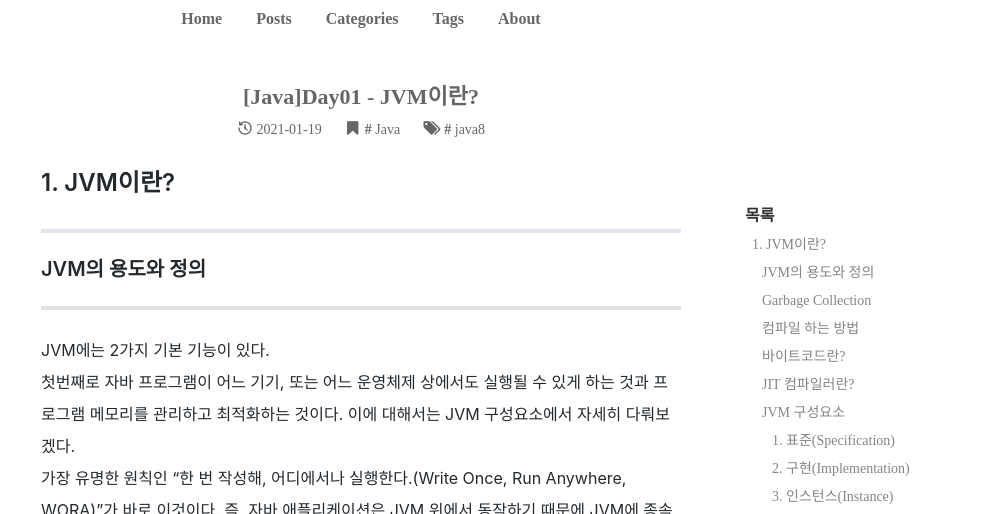
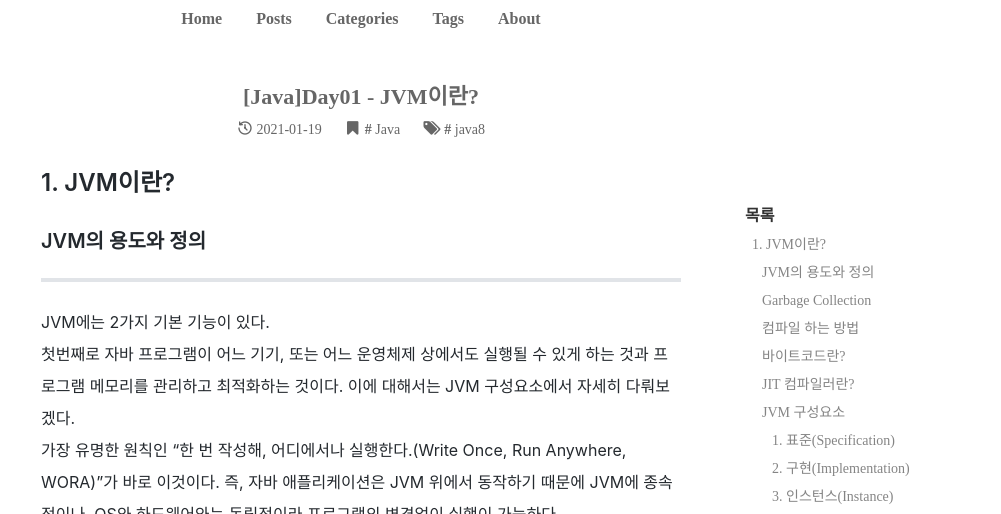
Before and after one commit to saintrealchoi/saintrealchoi.github.io, a plain HTML site: page 2021/01/19/java-day1/index.html in a window 1280 px wide. Shown: the part 211-725 px from the top of the page, without its empty margins (279-1280 px from the left). Drawn offline with nearby package versions, Linux system fonts and the light colour scheme.

Commit message:
Site updated: 2021-01-20 01:00:15

```diff
--- a/2021/01/19/java-day1/index.html
+++ b/2021/01/19/java-day1/index.html
@@ -131,8 +131,7 @@
 
       </div>
       <div class="markdown-body">
-        <h2 id="1-JVM이란"><a href="#1-JVM이란" class="headerlink" title="1. JVM이란?"></a>1. JVM이란?</h2><hr>
-<h3 id="JVM의-용도와-정의"><a href="#JVM의-용도와-정의" class="headerlink" title="JVM의 용도와 정의"></a>JVM의 용도와 정의</h3><hr>
+        <h2 id="1-JVM이란"><a href="#1-JVM이란" class="headerlink" title="1. JVM이란?"></a>1. JVM이란?</h2><h3 id="JVM의-용도와-정의"><a href="#JVM의-용도와-정의" class="headerlink" title="JVM의 용도와 정의"></a>JVM의 용도와 정의</h3><hr>
 <p>JVM에는 2가지 기본 기능이 있다.<br> 첫번째로 자바 프로그램이 어느 기기, 또는 어느 운영체제 상에서도 실행될 수 있게 하는 것과 프로그램 메모리를 관리하고 최적화하는 것이다. 이에 대해서는 JVM 구성요소에서 자세히 다뤄보겠다.<br> 가장 유명한 원칙인 “한 번 작성해, 어디에서나 실행한다.(Write Once, Run Anywhere, WORA)”가 바로 이것이다. 즉, 자바 애플리케이션은 JVM 위에서 동작하기 때문에 JVM에 종속적이나, OS와 하드웨어와는 독립적이라 프로그램의 변경없이 실행이 가능하다.<br>자바가 나온 시점에는 메모리관리와 OS와 하드웨어 의존성이 있었기 때문에 이는 큰 장점이기도 했다.</p>
 <figure class="highlight plain"><table><tr><td class="gutter"><pre><span class="line">1</span><br><span class="line">2</span><br></pre></td><td class="code"><pre><span class="line">- 기술적 정의 : JVM은 코드를 실행하고 해당 코드에 대해 런타임 환경을 제공하는 소프트웨어 프로그램에 대한 사양(Specification)이다.</span><br><span class="line">- 일반적 정의 : JVM은 자바 프로그램을 실행하는 방법이다. JVM의 설정을 구성한 다음 설정사항에 따라 실행 중에 프로그램 리소스를 관리한다.</span><br></pre></td></tr></table></figure>
 <h3 id="Garbage-Collection"><a href="#Garbage-Collection" class="headerlink" title="Garbage Collection"></a><strong>Garbage Collection</strong></h3><p> 자바 이전에는 프로그래머가 모든 프로그램 메모리를 관리했었다. 자바에서는 JVM이 프로그램 메모리를 관리한다. JVM은 가비지 컬렉션이란 프로세스를 통해 메모리를 관리하며, 이는 프로그램에서 사용되지 않는 메모리를 지속적으로 찾아내서 제거한다. 즉, 실행중인 JVM내부에서 일어난다.<br> 그럼 왜 많은 개발자들이 C나 C++같이 메모리관리를 직접해야하는 언어를 사용하냐는 생각이 들 수 있다. 하지만 편리함에는 대가를 치루는 법. 앞서 말했듯 JVM이 지속적으로 가비지 컬렉션을 하기 때문에 시간이 그만큼 많이 들어간다. 하지만, 직접관리를 한다면 그 시간을 줄일 수 있을 것이다. 그래서 초창기 자바의 가비지컬렉션에 대해 속도측면에서 많이 까였다. 하지만, 지금은 많은 개발과 최적화를 통해 크게 개선되어 메탈에 가까워졌다.</p>
```
Also changed, not shown: search.xml (+1 -1 lines).
